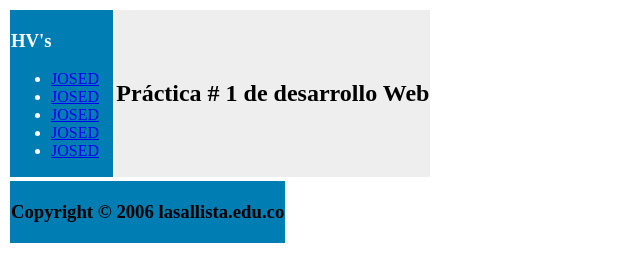
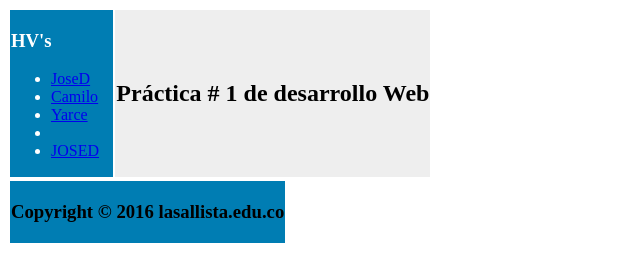
Before and after one commit to alejotima/desarrollo_web_20162, a plain HTML site: page semana3/entrega/index.html in a window 1280 px wide. Shown: the part 160-433 px from the top of the page, 0-640 px from the left. Drawn offline with Linux system fonts and the light colour scheme.

Commit message:
Agrego el archivo index y mi hoja de vida

```diff
--- a/semana3/entrega/index.html
+++ b/semana3/entrega/index.html
@@ -20,21 +20,22 @@
 			<td bgcolor="#007DB3">
 				<nav>
 				<h3 align="left"><font color="white">HV's&nbsp;&nbsp;&nbsp;&nbsp;&nbsp;&nbsp;&nbsp;&nbsp;&nbsp;&nbsp;&nbsp;&nbsp;&nbsp;</font></h3>
-					<ul><font color="white">
+					<ul>
+						<font color="white">
 							<li>
-							<a href="hv_jdlf.html">JOSED</a>
+								<a href="hv_jdlf.html">JoseD</a>
 							</li>
 							<li>
-							<a href="hv_jdlf.html">JOSED</a>
+								<a href="hv_cgv.html">Camilo</a>
 							</li>
 							<li>
-							<a href="hv_jdlf.html">JOSED</a>
+								<a href="hv_jeyb.html">Yarce</a>
 							</li>
 							<li>
-							<a href="hv_jdlf.html">JOSED</a>
+								<a href="hv_jfm.html"></a>
 							</li>
 							<li>
-							<a href="hv_jdlf.html">JOSED</a>
+								<a href="hv_dma.html">JOSED</a>
 							</li>
 						</font>
 					</ul>
@@ -48,7 +49,7 @@
 		<table>
 		<tr>
 				<td bgcolor="#007DB3">
-					<h3 align="center">Copyright © 2006 lasallista.edu.co</h3>
+					<h3 align="center">Copyright © 2016 lasallista.edu.co</h3>
 				</td>
 			</tr>
 
```
Lines whose indentation alone changed are shown as unchanged.
